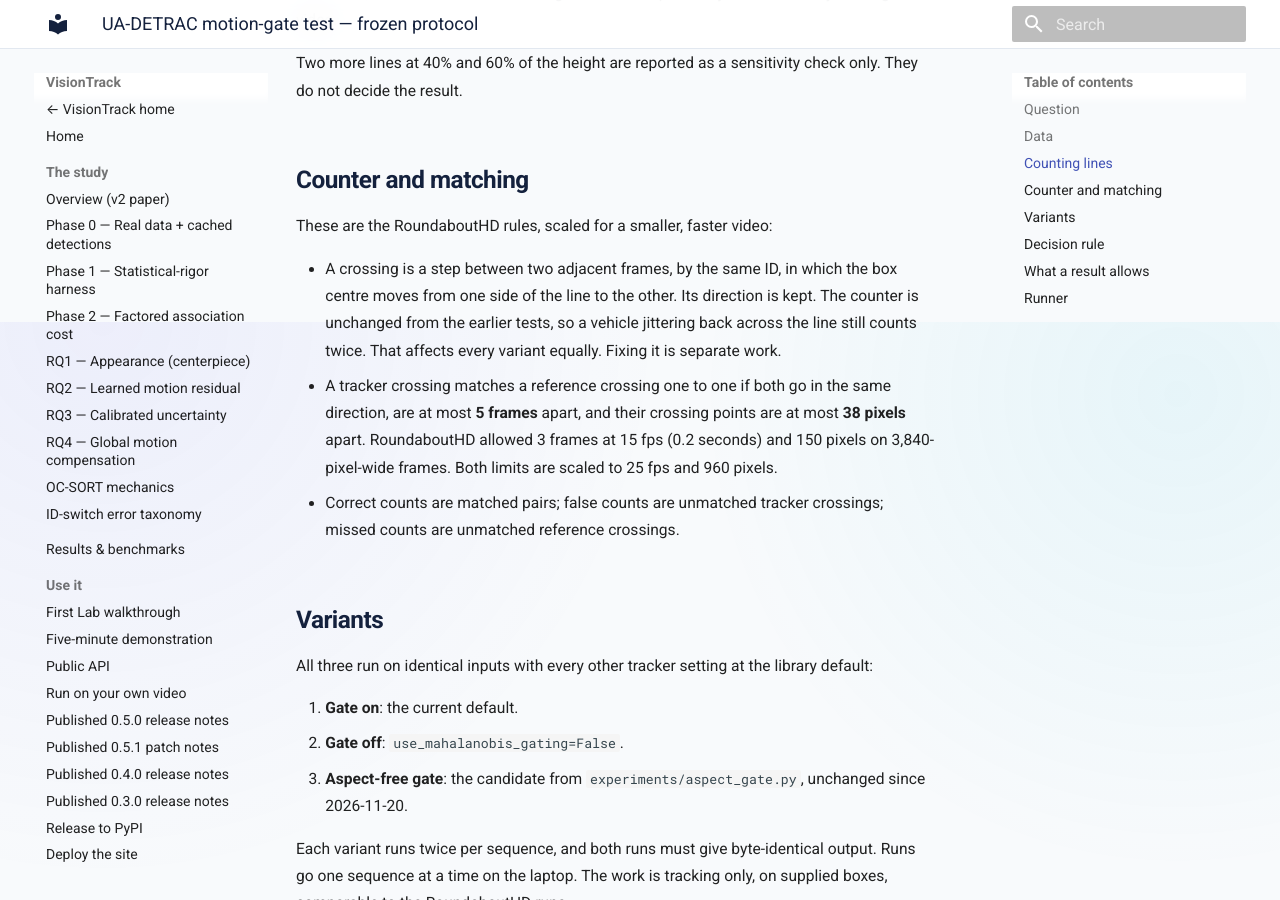
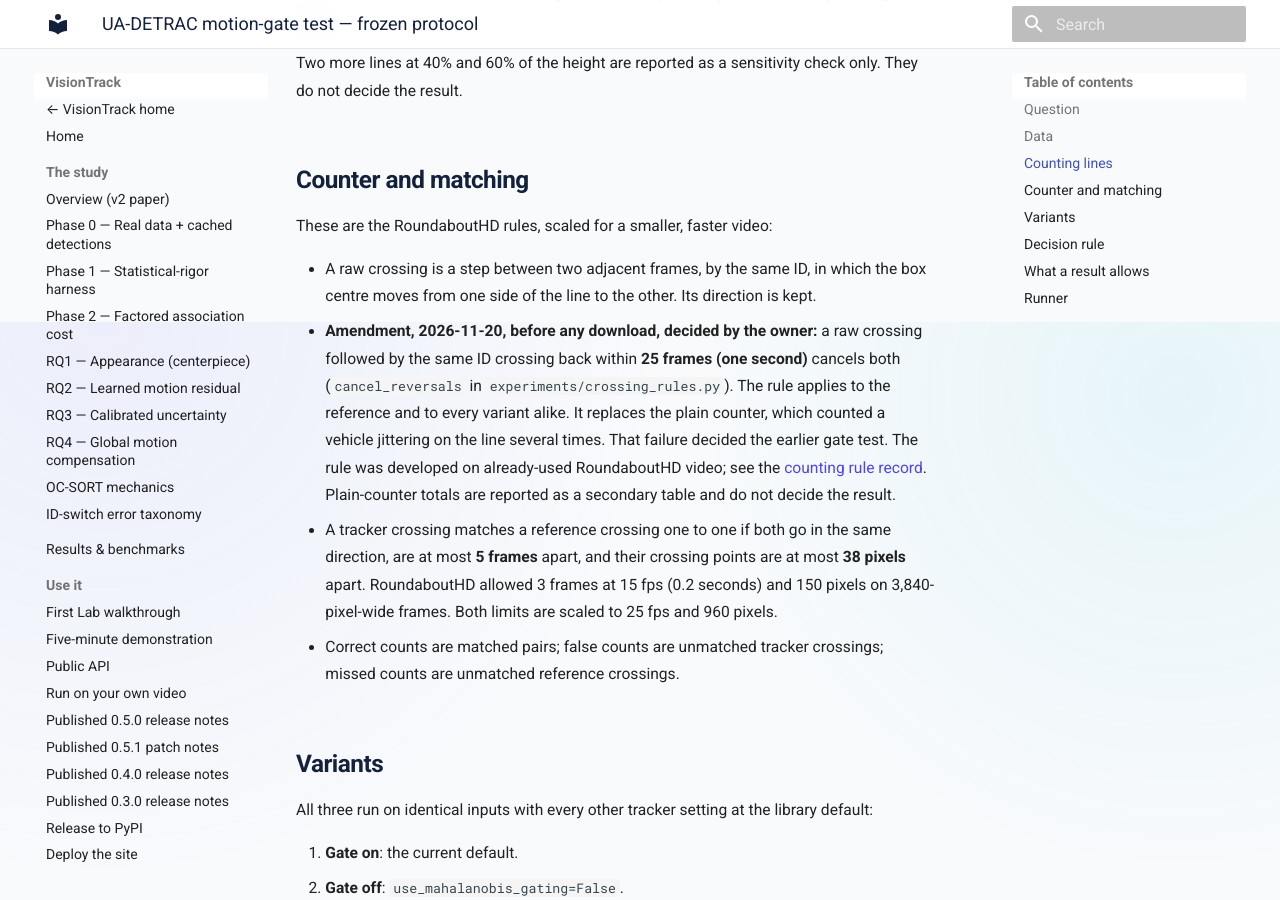
Before and after one commit to hulagerushikesh/visiontrack, an MkDocs documentation site: the page built from docs/UA_DETRAC_TEST_PROTOCOL.md, in a window 1280 px wide and 900 px high, scrolled down 1478 px. Built offline with MkDocs 1.6.1 and Material for MkDocs 9.7.7, drawn with Linux system fonts in a browser that asks for light colours.

Commit message:
Amend UA-DETRAC protocol: cancel-reversals counter, decided before download

```diff
--- a/docs/UA_DETRAC_TEST_PROTOCOL.md
+++ b/docs/UA_DETRAC_TEST_PROTOCOL.md
@@ -59,11 +59,18 @@ check only. They do not decide the result.
 
 These are the RoundaboutHD rules, scaled for a smaller, faster video:
 
-- A crossing is a step between two adjacent frames, by the same ID, in which
-  the box centre moves from one side of the line to the other. Its direction is
-  kept. The counter is unchanged from the earlier tests, so a vehicle jittering
-  back across the line still counts twice. That affects every variant
-  equally. Fixing it is separate work.
+- A raw crossing is a step between two adjacent frames, by the same ID, in
+  which the box centre moves from one side of the line to the other. Its
+  direction is kept.
+- **Amendment, 2026-11-20, before any download, decided by the owner:** a
+  raw crossing followed by the same ID crossing back within **25 frames (one
+  second)** cancels both (`cancel_reversals` in
+  `experiments/crossing_rules.py`). The rule applies to the reference and to
+  every variant alike. It replaces the plain counter, which counted a vehicle
+  jittering on the line several times. That failure decided the earlier gate
+  test. The rule was developed on already-used RoundaboutHD video; see the
+  [counting rule record](COUNTING_RULE_DEVELOPMENT.md). Plain-counter totals
+  are reported as a secondary table and do not decide the result.
 - A tracker crossing matches a reference crossing one to one if both go in the
   same direction, are at most **5 frames** apart, and their crossing points are
   at most **38 pixels** apart. RoundaboutHD allowed 3 frames at 15 fps
```
Also changed, not shown: docs/COUNTING_RULE_DEVELOPMENT.md (+4 -3 lines).
